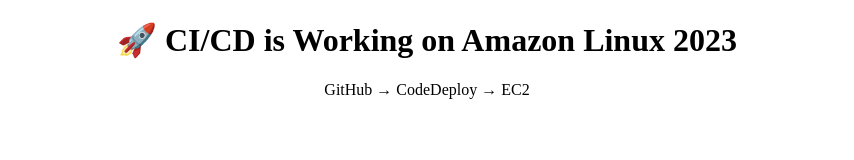
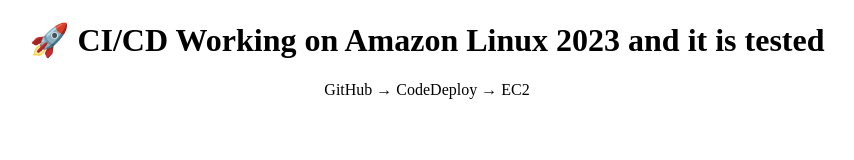
Before and after one commit to chinabudhi123/aws-pipeline-1, a plain HTML site: page httpd/index.html in a window 1280 px wide. Shown: the whole page, without its empty margins (213-1067 px from the left). Drawn offline with Linux system fonts and the light colour scheme.

Commit message:
Index.html file added

```diff
--- a/httpd/index.html
+++ b/httpd/index.html
@@ -4,7 +4,7 @@
     <title>Apache CI/CD – AL2023</title>
 </head>
 <body style="text-align:center;">
-    <h1>🚀 CI/CD is Working on Amazon Linux 2023</h1>
+    <h1>🚀 CI/CD  Working on Amazon Linux 2023 and it is tested</h1>
     <p>GitHub → CodeDeploy → EC2</p>
 </body>
 </html>
```
